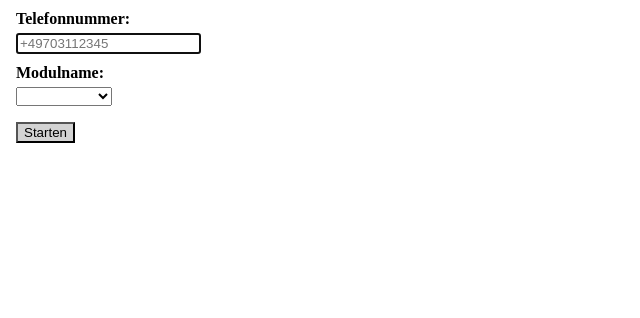
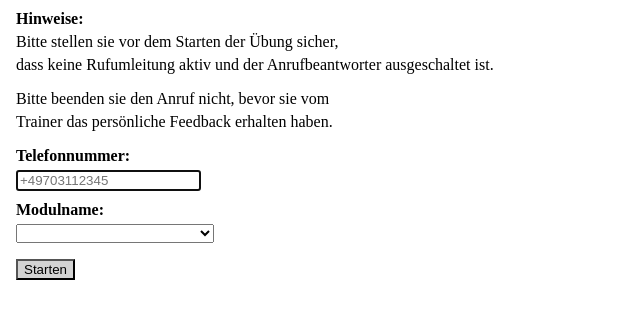
Before and after one commit to Gebil15/SBLStartForm, an Angular app: page /startForm in a window 1280 px wide. Shown: the top 318 px of the page, without its empty margins (0-640 px from the left). Built offline with nearby package versions, Linux system fonts and the light colour scheme.

Commit message:
Hinweise und Modul 1 Aufgabe Begrüssung

```diff
--- a/src/app/start-form/start-form.component.html
+++ b/src/app/start-form/start-form.component.html
@@ -2,6 +2,11 @@
 <body>
 <form [formGroup]="startForm">
   <div class="form-group">
+    <h4 style="margin-bottom: 5px; margin-top: 10px;">Hinweise:</h4>
+    <p style="margin-bottom: 5px; margin-top: 0px;"> Bitte stellen sie vor dem Starten der Übung sicher, </p>
+    <p style="margin-top: 0px;"> dass keine Rufumleitung aktiv und der Anrufbeantworter ausgeschaltet ist.</p>
+    <p style="margin-bottom: 5px; margin-top: 0px;"> Bitte beenden sie den Anruf nicht, bevor sie vom </p>
+    <p style="margin-top: 0px;"> Trainer das persönliche Feedback erhalten haben.</p>
     <h4 style="margin-bottom: 5px; margin-top: 10px;">Telefonnummer:</h4>
     <input class="form-control" id="user_id" type="text" placeholder="+49703112345" name="user_id" [(ngModel)]="input_user_id" [formControl]="startForm.controls['user_id']" autofocus>
   </div>
@@ -9,7 +14,7 @@
     <h4 style="margin-bottom: 5px; margin-top: 10px;">Modulname:</h4>
     <select matNativeControl required class="form-control" id="module_id" type="text" placeholder="Modulname" name="module_id" [(ngModel)]="input_module_id" [formControl]="startForm.controls['module_id']">
       <option value="hausbauen" selected>Haus Bauen</option>
-      <option value="modul2">Modul 2</option>
+      <option value="begruessung">Modul 1 Aufgabe Begrüssung</option>
       <option value="modul3">Modul 3</option>
       <option value="modul4">Modul 4</option>
     </select>
```
